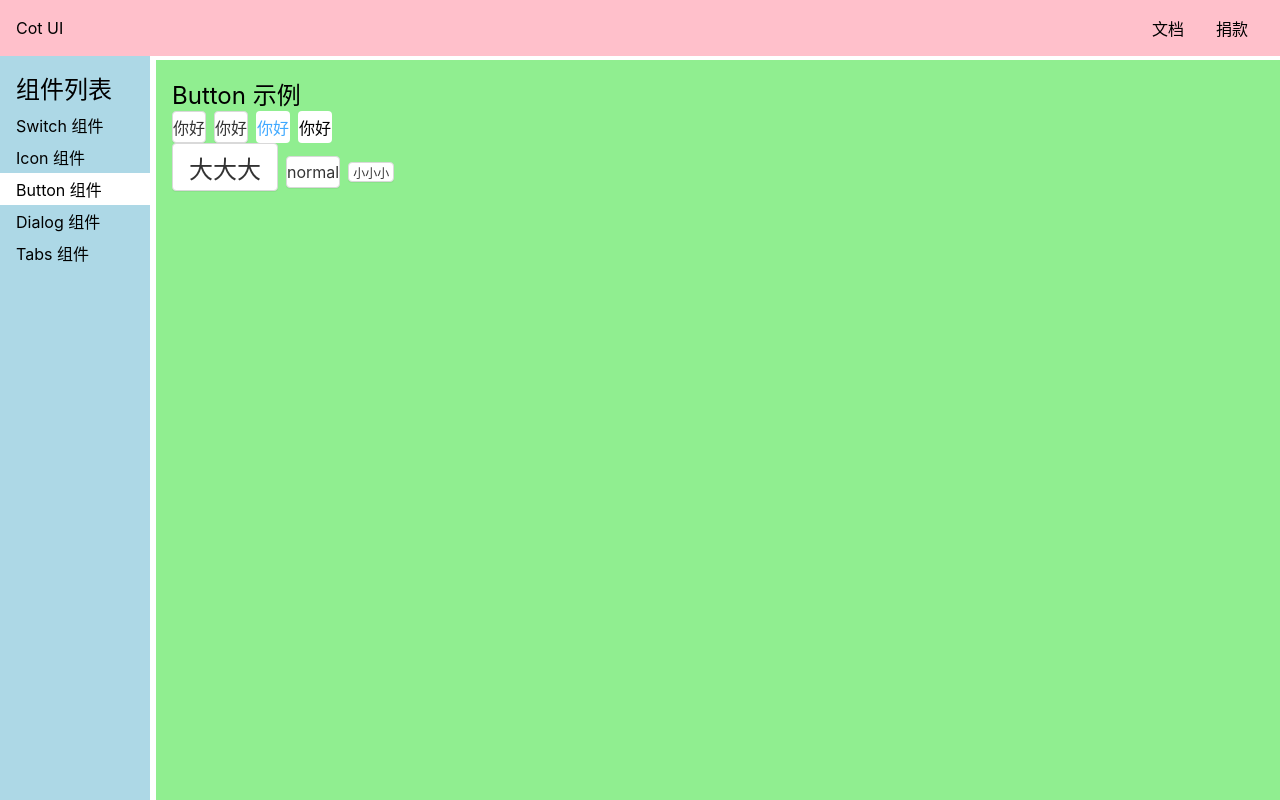
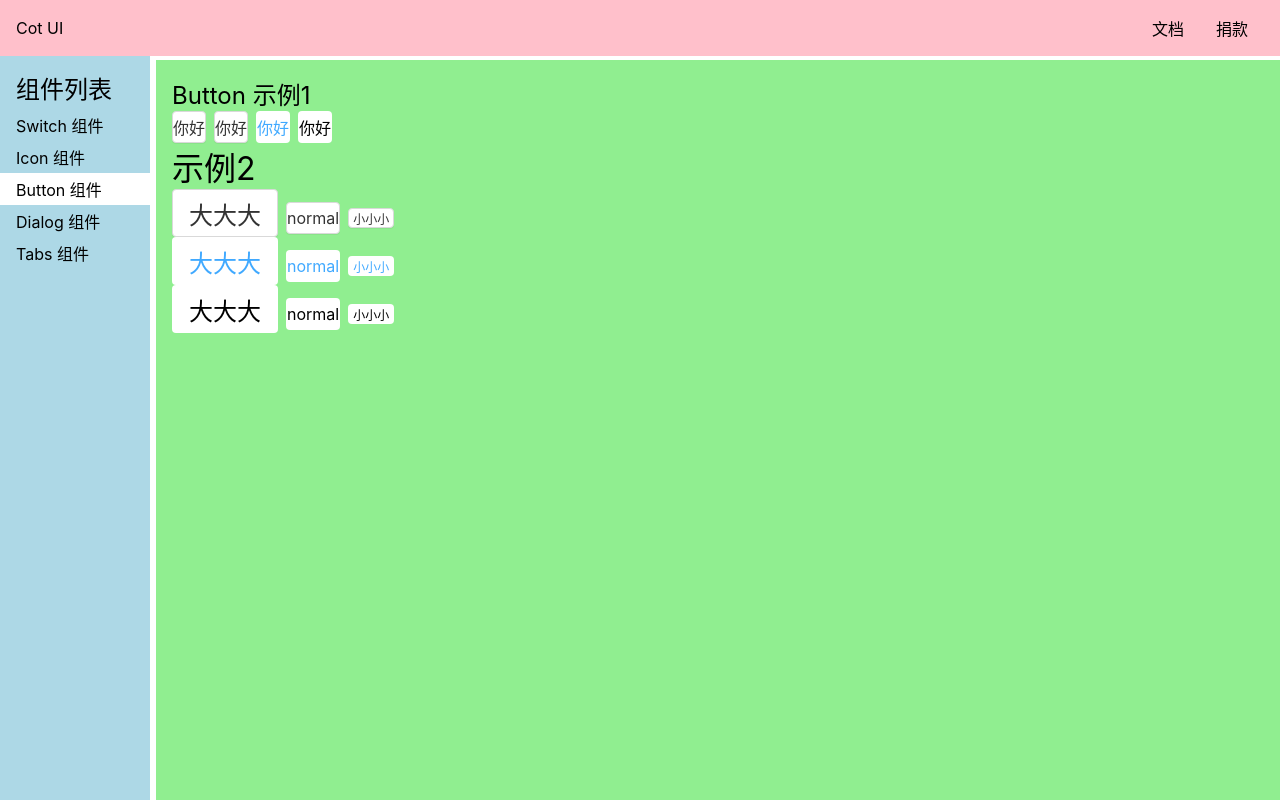
Before and after one commit to Johnsean/lunzi-vue3, a Vue app: page /doc/button in a window 1280 px wide. Built offline with nearby package versions, Linux system fonts and the light colour scheme.

Commit message:
各主题对应的size

```diff
--- a/src/components/ButtonDemo.vue
+++ b/src/components/ButtonDemo.vue
@@ -1,15 +1,28 @@
 <template>
     <div>
-        <h2>Button 示例</h2>
+        <h2>Button 示例1</h2>
         <Button> 你好 </Button>
         <Button theme="button"> 你好 </Button>
         <Button theme="link"> 你好 </Button>
         <Button theme="text"> 你好 </Button>
     </div>
+    <h1>示例2</h1>
     <div>
-        <Button size="big"> 大大大 </Button>
-        <Button> normal </Button>
-        <Button size="small"> 小小小 </Button>
+        <div>
+            <Button size="big"> 大大大 </Button>
+            <Button> normal </Button>
+            <Button size="small"> 小小小 </Button>
+        </div>
+         <div>
+            <Button theme="link" size="big">大大大 </Button>
+            <Button theme="link">normal </Button>
+            <Button theme="link" size="small">小小小 </Button>
+        </div>
+        <div>
+            <Button theme="text" size="big">大大大 </Button>
+            <Button theme="text">normal </Button>
+            <Button theme="text" size="small">小小小 </Button>
+        </div>
     </div>
 </template>
 <script lang="ts">
--- a/src/lib/Button.vue
+++ b/src/lib/Button.vue
@@ -82,7 +82,6 @@
       background: darken(white, 5%);
     }
   }
-  &.cot-theme-button {
   &.cot-size-big {
     font-size: 24px;
     height: 48px;
@@ -94,5 +93,4 @@
     padding: 0 4px;
   }
 }
-}
 </style>
```
Lines whose indentation alone changed are shown as unchanged.
